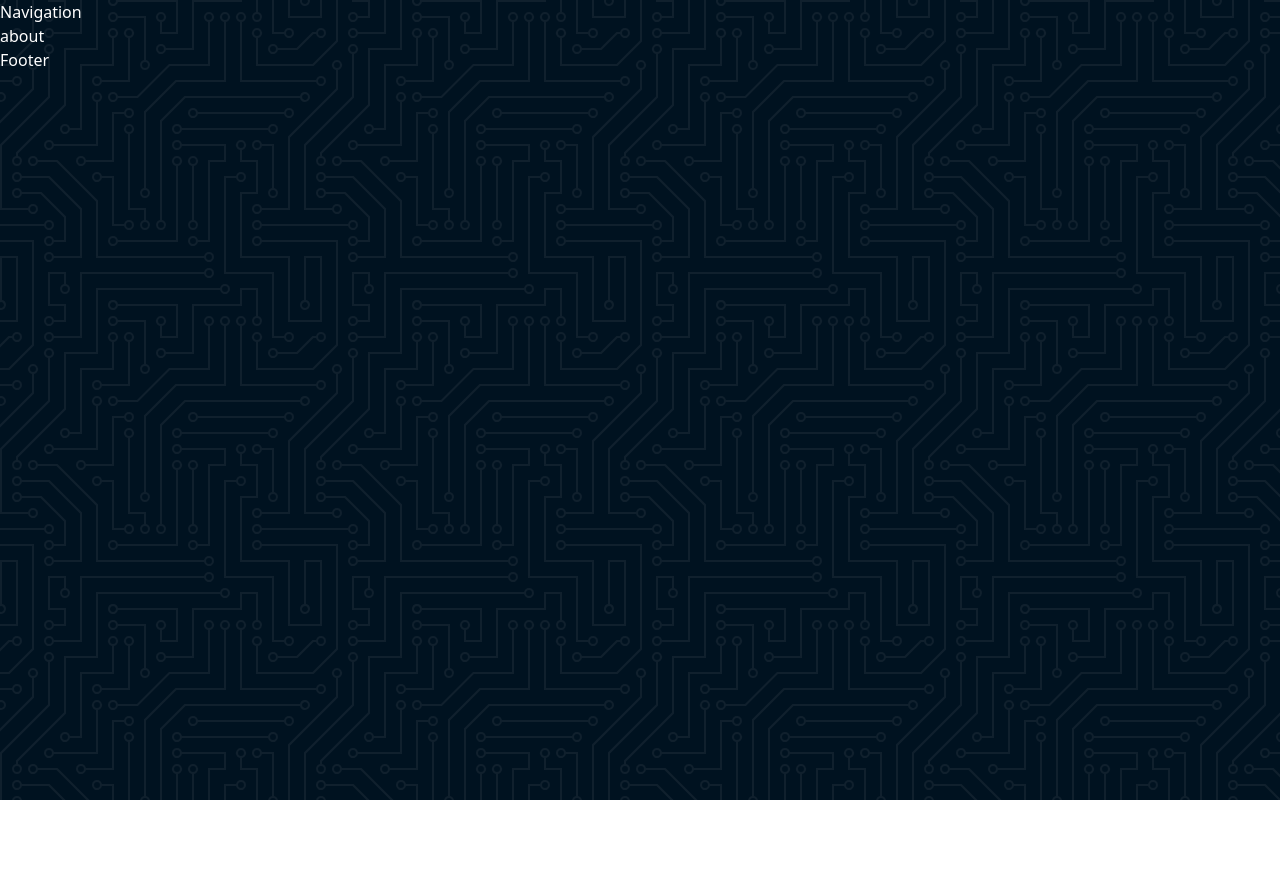
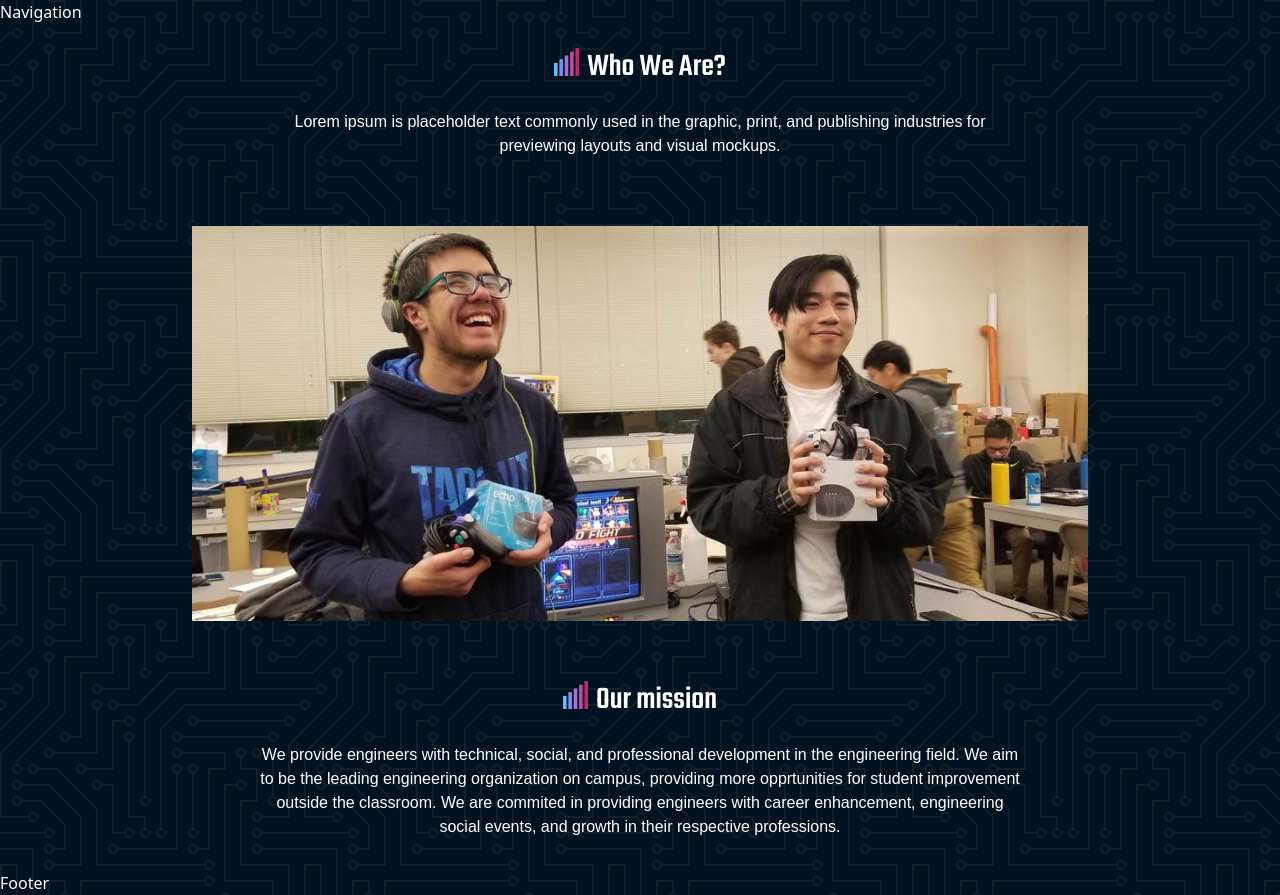
Before and after one commit to acm-ucr/ieee-website, a Next.js app: page /about in a window 1280 px wide. Before the commit the page ends 800 px from the top, so only its background shows below. Built offline with nearby package versions, Linux system fonts and the light colour scheme; a web font is replaced by a local one.

Commit message:
Create about page

```diff
--- a/pages/about.js
+++ b/pages/about.js
@@ -1,5 +1,28 @@
 import React from "react";
+import pic from "../public/pictures/index3.jpg"
 
 export default function about() {
-  return <div className="">about</div>;
+  return (
+    <div className="flex flex-col items-center">
+      <div className="flex justify-center pt-4">
+        <img className="h-7 pr-2" src="/assets/title.svg" />
+        <h2 className="font-teko">Who We Are?</h2>
+      </div>
+
+      <p className="max-w-[60%] text-center py-3 font-giden">
+        Lorem ipsum is placeholder text commonly used in the graphic, print, and publishing industries for previewing layouts and visual mockups.
+      </p>
+
+      <img className="max-w-[70%] py-9" src={pic.src} alt="picture of students holding prizes"></img>
+
+      <div className="flex justify-center pt-4">
+        <img className="h-7 pr-2" src="/assets/title.svg" />
+        <h2 className="font-teko">Our mission</h2>
+      </div>
+
+      <p className="max-w-[60%] text-center py-3 font-giden">
+        We provide engineers with technical, social, and professional development in the engineering field. We aim to be the leading engineering organization on campus, providing more opprtunities for student improvement outside the classroom. We are commited in providing engineers with career enhancement, engineering social events, and growth in their respective professions.
+      </p>
+    </div>
+  );
 }
```
